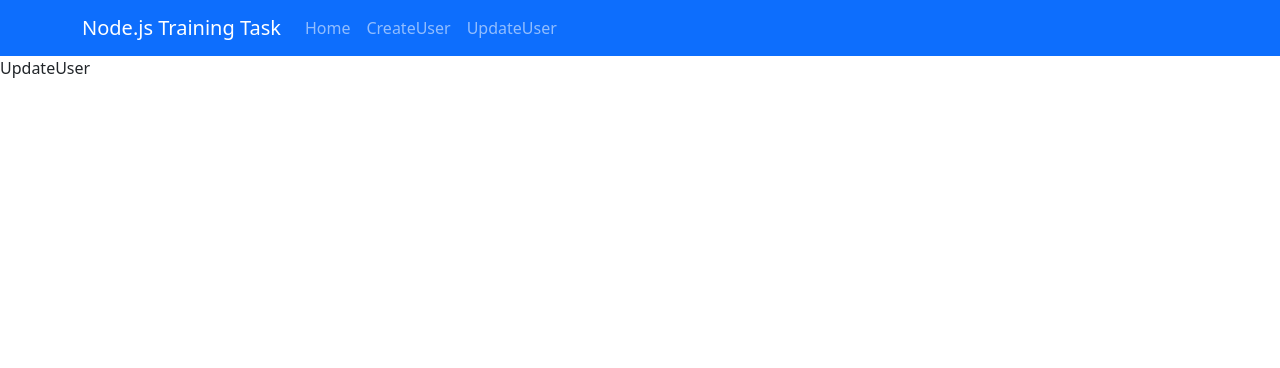
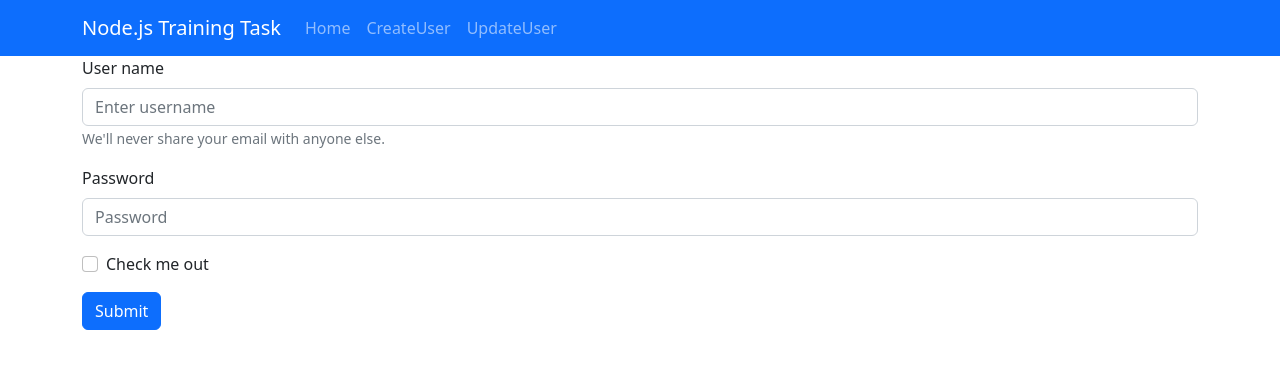
Before and after one commit to DHIYAN51/Node.js-Training-Frontend-Task, a React (Create React App) app: page /updateform in a window 1280 px wide. Shown: the top 368 px of the page. Built offline with nearby package versions, Linux system fonts and the light colour scheme.

Commit message:
finished

```diff
--- a/src/App.js
+++ b/src/App.js
@@ -1,15 +1,20 @@
+import React,{useState} from 'react'
 import { BrowserRouter, Route, Routes } from "react-router-dom";
 import Home from "./Pages/Home";
 import UpdateUser from "./Pages/UpdateUser";
 import CreateUser from "./Pages/CreateUser";
 import Navigation from "./Components/Navbar";
 function App() {
+  const [id,setId] = useState("");
+  const getId =(id)=>{
+    setId(id);
+  }
   return (
     <BrowserRouter>
     <Navigation/>
       <Routes>
-        <Route path="/" element={<Home/>}/>
-        <Route path="/updateform" element={<UpdateUser/>}/>
+        <Route path="/" element={<Home getId={getId}/>}/>
+        <Route path="/updateform" element={<UpdateUser id={id}/>}/>
         <Route path="/createform" element={<CreateUser/>}/>
       </Routes>
     </BrowserRouter>
--- a/src/Pages/Home.js
+++ b/src/Pages/Home.js
@@ -2,7 +2,9 @@ import React, { useEffect, useState } from "react";
 import { Container } from "react-bootstrap";
 import Table from "react-bootstrap/Table";
 import Axios from "axios";
-const Home = () => {
+import { useNavigate } from "react-router-dom";
+const Home = ({getId}) => {
+  const navigate = useNavigate();
   const vercel = "https://back-end-task-leli.vercel.app";
   const [users, setUsers] = useState([]);
   useEffect(() => {
@@ -14,6 +16,14 @@ const Home = () => {
 Axios.delete(`${vercel}/users/${id}`)
 .then(()=> alert("User Deleted Successfully"))
 .catch(e => console.log(e));
+  }
+
+  const updateUser =(id)=>{
+    getId(id);
+    navigate('/updateform')
+  }
+  const navigated =()=>{
+    navigate('/createform')
   }
   return (
     <Container>
@@ -35,13 +45,17 @@ Axios.delete(`${vercel}/users/${id}`)
                 <td>{index+1}</td>
                 <td>{user.username}</td>
                 <td>{user.password}</td>
-                <td><button className="btn btn-warning">Update</button></td>
+                <td><button className="btn btn-warning" onClick={()=> updateUser(user._id)}>Update</button></td>
                 <td><button className="btn btn-danger" onClick={()=> deleteUser(user._id)}>Delete</button></td>
               </tr>
             )
           })}
         </tbody>
       </Table>
+      <div>
+      <button className="btn btn-success text-center justify-content-center" onClick={navigated}>Create-User</button>
+      </div>
+
     </Container>
   );
 };
--- a/src/Pages/UpdateUser.js
+++ b/src/Pages/UpdateUser.js
@@ -1,8 +1,43 @@
-import React from 'react'
+import React,{useState}from "react";
+import { Container } from "react-bootstrap";
+import Button from "react-bootstrap/Button";
+import Form from "react-bootstrap/Form";
+import Axios from 'axios';
+import { useNavigate } from "react-router-dom";
+const UpdateUser = ({id}) => {
+  const navigate = useNavigate();
+  const vercel = "https://back-end-task-leli.vercel.app";
+  const [username, setUsername] = useState("");
+  const [password, setPassword] = useState("");
+  const updateHandler =(id)=>{
+  Axios.put(`${vercel}/users/update/${id}`,{username:username, password:password}).then(()=>alert("user updated")).catch(e=>console.log(e))
+  setUsername("");
+  setPassword("");
+  navigate('/')
+  }
+  return (
+    <Container>
+    <Form onSubmit={(e)=>{ e.preventDefault(); updateHandler(id);}}>
+      <Form.Group className="mb-3" controlId="formBasicEmail">
+        <Form.Label>User name</Form.Label>
+        <Form.Control type="text" placeholder="Enter username"  onChange={(e)=>setUsername(e.target.value)} value={username}/>
+        <Form.Text className="text-muted">
+          We'll never share your email with anyone else.
+        </Form.Text>
+      </Form.Group>
 
-const UpdateUser = () => {
-  return (
-    <div>UpdateUser</div>
+      <Form.Group className="mb-3" controlId="formBasicPassword">
+        <Form.Label>Password</Form.Label>
+        <Form.Control type="password" placeholder="Password"  onChange={(e)=>setPassword(e.target.value)} value={password}/>
+      </Form.Group>
+      <Form.Group className="mb-3" controlId="formBasicCheckbox">
+        <Form.Check type="checkbox" label="Check me out" />
+      </Form.Group>
+      <Button variant="primary" type="submit">
+        Submit
+      </Button>
+    </Form>
+  </Container>
   )
 }
 
```
